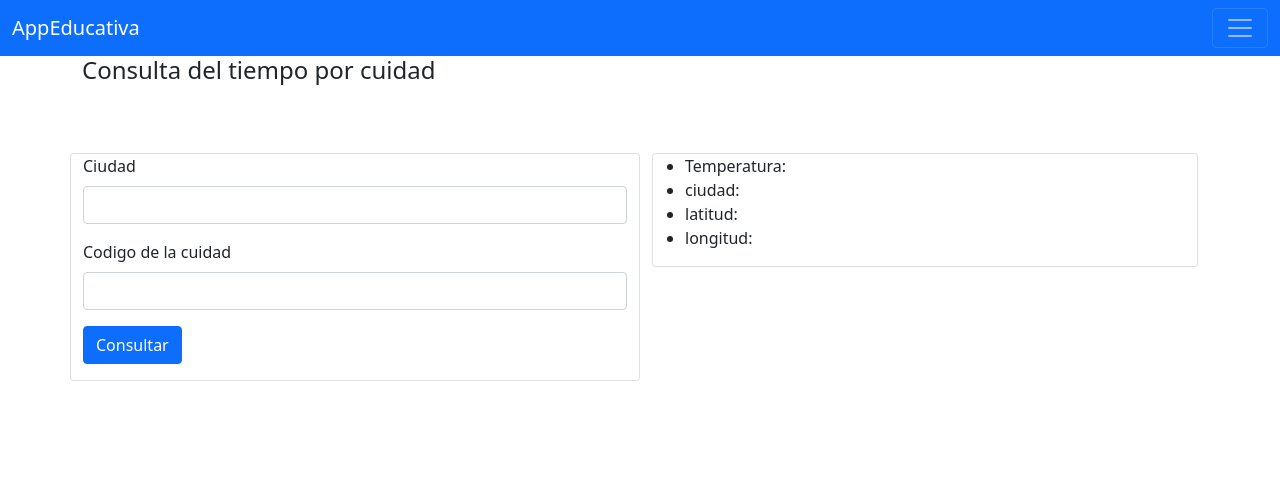
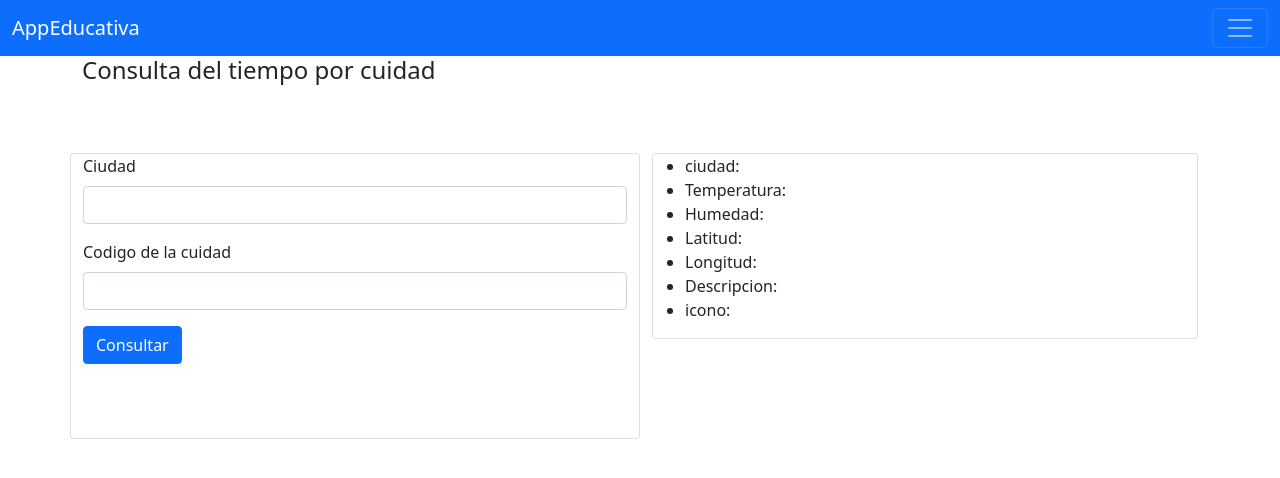
Before and after one commit to cbustamante777duoc/appEducativaAngular, an Angular app: page /tiempo in a window 1280 px wide. Shown: the top 478 px of the page. Built offline with nearby package versions, Linux system fonts and the light colour scheme.

Commit message:
mostrando en pantalla los datos del servicio

```diff
--- a/src/app/componentes/tiempo/tiempo.component.html
+++ b/src/app/componentes/tiempo/tiempo.component.html
@@ -3,6 +3,7 @@
     <br>
     <h4>Consulta del tiempo por cuidad</h4>
 
+    <!--Formulario-->
     <div class="col-lg-6 alineacion card">
       <!--uso del formGroup que va a activar el metodo consultar-->
       <form [formGroup]="formulario" (ngSubmit)="consultar()">
@@ -40,13 +41,17 @@
       </form>
     </div>
 
+    <!--Card-->
     <div class="col-lg-6 alineacion  ">
       <div class="card margen">
         <ul>
-          <li>Temperatura:</li>
-          <li>ciudad:</li>
-          <li>latitud:</li>
-          <li>longitud:</li>
+          <li>ciudad:{{name}}</li>
+          <li>Temperatura:{{temperatura}}</li>
+          <li>Humedad:{{humedad}}</li>
+          <li>Latitud:{{latitud}}</li>
+          <li>Longitud:{{longitud}}</li>
+          <li>Descripcion:{{descripcion}}</li>
+          <li>icono:{{icon}}</li>
         </ul>
       </div>
     </div>
--- a/src/app/componentes/tiempo/tiempo.component.ts
+++ b/src/app/componentes/tiempo/tiempo.component.ts
@@ -11,6 +11,14 @@ export class TiempoComponent implements OnInit {
 
   formulario: FormGroup;
   testNumero:number;
+  tiempo:any;
+  name:any;
+  temperatura:any;
+  humedad:any;
+  latitud:any;
+  longitud:any;
+  descripcion:any;
+  icon:any;
 
   constructor(private formbuilder:FormBuilder,private _temperatura:TemperaturaService) {
 
@@ -39,6 +47,14 @@ export class TiempoComponent implements OnInit {
 
     this._temperatura.getEstadoTiempo(this.formulario.get('ciudad').value,this.formulario.get('codigo').value)
       .subscribe(respuesta =>{
+        this.tiempo = respuesta;
+        this.name = this.tiempo.name;
+        this.temperatura = this.tiempo.main.temp;
+        this.humedad = this.tiempo.main.humidity;
+        this.latitud = this.tiempo.coord.lat;
+        this.longitud = this.tiempo.coord.lon;
+        this.descripcion = this.tiempo.weather[0].description;
+        this.icon = this.tiempo.weather[0].icon;
         console.log(respuesta);
       })
   }
```
